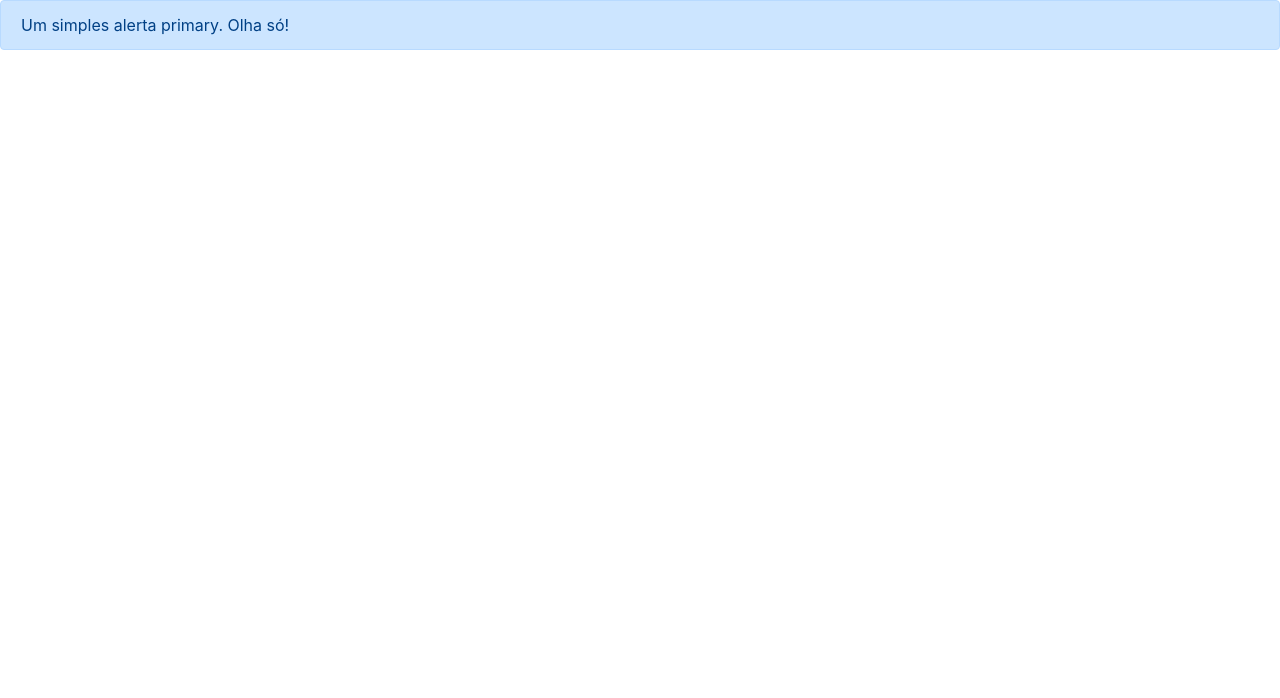
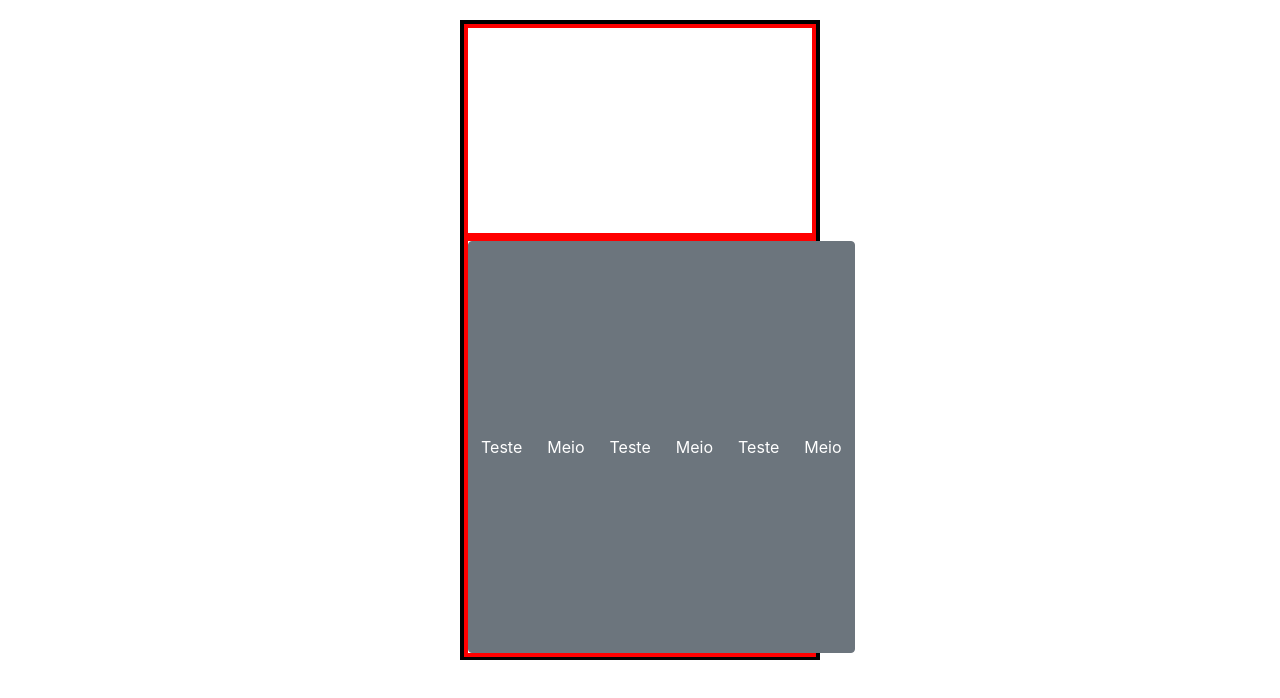
Before and after one commit to Gabriel-ds/Calculadora, a plain HTML site: page index.html in a window 1280 px wide. Drawn offline with nearby package versions, Linux system fonts and the light colour scheme.

Commit message:
primeira tentativa

```diff
--- a/index.html
+++ b/index.html
@@ -10,7 +10,22 @@
     <title>Calculadora</title>
 </head>
 <body>
-    <div class="alert alert-primary">
-        Um simples alerta primary. Olha só!
+     <div class="principal">
+        <div class="values">
+
+        </div>
+
+        <div class="buttons">
+            <div class="btn-group">
+                <button class="btn btn-secondary">Teste</button>
+                <button class="btn btn-secondary">Meio</button>
+                <button class="btn btn-secondary">Teste</button>
+                <button class="btn btn-secondary">Meio</button>
+                <button class="btn btn-secondary">Teste</button>
+                <button class="btn btn-secondary">Meio</button>
+
+            </div>
+        </div>
+    </div>
 </body>
 </html>
--- a/style.css
+++ b/style.css
@@ -1,7 +1,28 @@
 *{
     margin: 0 auto;
+    padding: 0;
 }
 
-h3 {
-    text-align: center;
+.principal{
+    margin-top: 20px;
+    border: solid 4px black;
+    height: 640px;
+    width: 360px;
+    display: block;
 }
+
+.values {
+    border: solid 4px red;
+    height: 213px;
+    width: 100%;
+    display: block;
+}
+
+.buttons {
+    border: solid 4px red;
+    height: 420px;
+    width: 100%;
+    display: block;
+    display: flex;
+    flex-wrap: ;
+}
```
